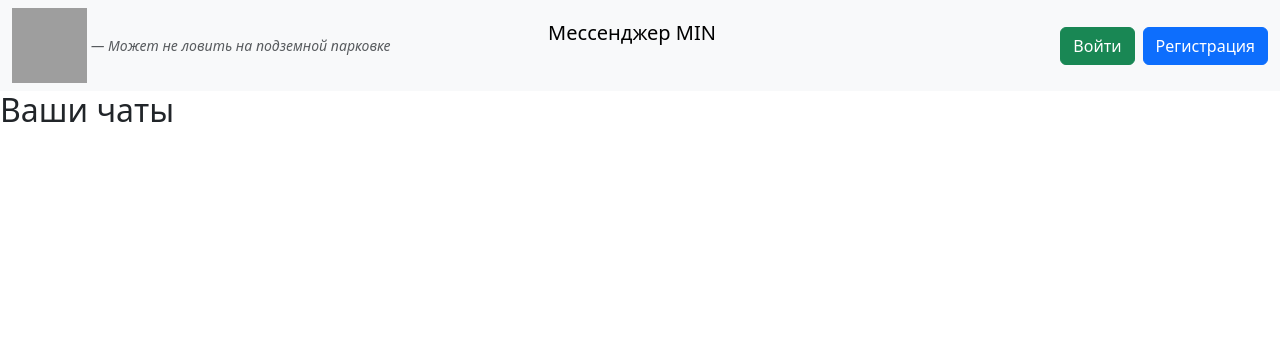
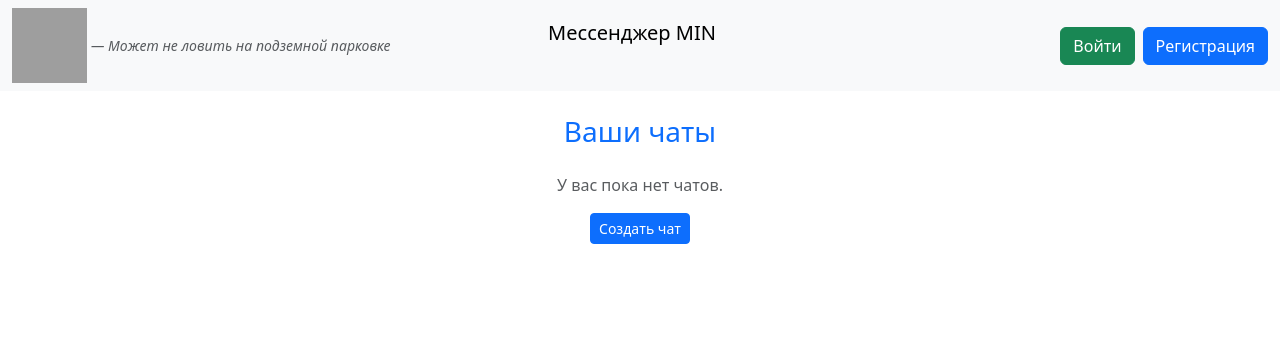
Before and after one commit to NikVinogradoff/messenger-min, a Flask app: template templates/main_page.html in a window 1280 px wide. Shown: the top 351 px of the page. Run offline with Flask 3, Linux system fonts and the light colour scheme; the template is opened without the code that fills it, so the values that code supplies are empty; grey boxes are pictures that could not be loaded.

Commit message:
Главная страница и наброски для будущих чатов

```diff
--- a/app.py
+++ b/app.py
@@ -56,7 +56,8 @@ def main_page():
     if not user:
         logout_user()
         return redirect("/login")
-    return render_template("main_page.html", title="Мои чаты")
+    chats = user.chats
+    return render_template("main_page.html", title="Мои чаты", chats=chats)
 
 @app.route("/chat")
 @login_required
--- a/data/__all_models.py
+++ b/data/__all_models.py
@@ -1 +1,2 @@
 from .users import User
+from .chats import Chat, user_chat_association
--- a/data/users.py
+++ b/data/users.py
@@ -2,6 +2,7 @@ from sqlalchemy import Column, Integer, String, Boolean
 from flask_login import UserMixin
 from hashlib import md5
 
+from sqlalchemy.orm import relationship
 from sqlalchemy_serializer import SerializerMixin
 
 from .db_session import SqlAlchemyBase
@@ -17,6 +18,8 @@ class User(SqlAlchemyBase, UserMixin, SerializerMixin):
     hashed_password = Column(String)
     is_deleted = Column(Boolean, default=False)
 
+    chats = relationship("Chat", secondary="user_chat_association", back_populates="members")
+
     def __repr__(self):
         return f"<Colonist> {self.id} {self.surname} {self.name}"
 
--- a/templates/main_page.html
+++ b/templates/main_page.html
@@ -1,5 +1,11 @@
 {% extends "base.html" %}
 
 {% block content %}
-<h2>Ваши чаты</h2>
+<div class="container mt-4">
+    <h3 class="text-center mb-4 text-primary">Ваши чаты</h3>
+    <div class="text-center text-muted">
+        <p>У вас пока нет чатов.</p>
+        <a href="/create_chat" class="btn btn-primary btn-sm">Создать чат</a>
+    </div>
+</div>
 {% endblock %}
```
Also changed, not shown: data/chats.py (added, +20 -0 lines).
